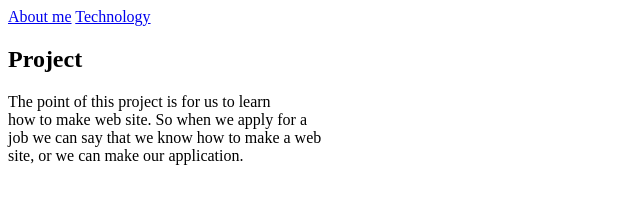
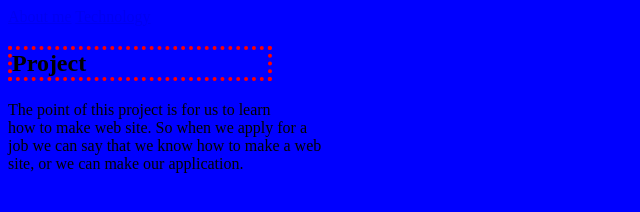
Before and after one commit to EsquivelA/EsquivelA, a plain HTML site: page public_html/Projects.html in a window 1280 px wide. Shown: the whole page, without its empty margins (0-640 px from the left). Drawn offline with Linux system fonts and the light colour scheme.

```diff
--- a/public_html/Projects.html
+++ b/public_html/Projects.html
@@ -9,6 +9,7 @@
         <title>Project Page</title>
         <meta charset="UTF-8">
         <meta name="viewport" content="width=device-width, initial-scale=1.0">
+        <link type="text/css" rel="stylesheet" href="css/style.css">
     </head>
     <body>
         <header>
--- a/public_html/css/style.css
+++ b/public_html/css/style.css
@@ -1,3 +1,10 @@
 body {
 background-color: blue;
 }
+
+
+h1{
+    border: 1px dotted red;
+    border-width: 4px;
+    margin-right:1000px;
+}
```
Also changed, not shown: public_html/Technology.html (+1 -0 lines).
